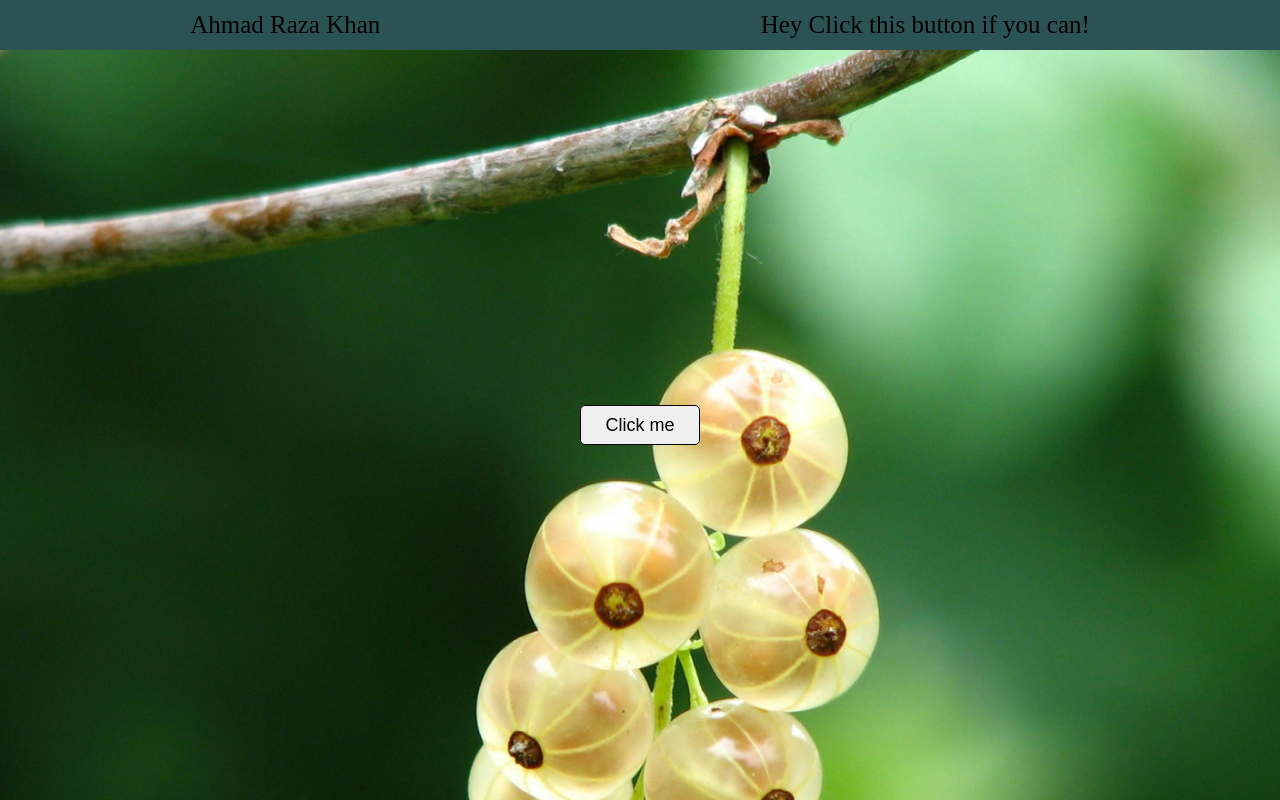
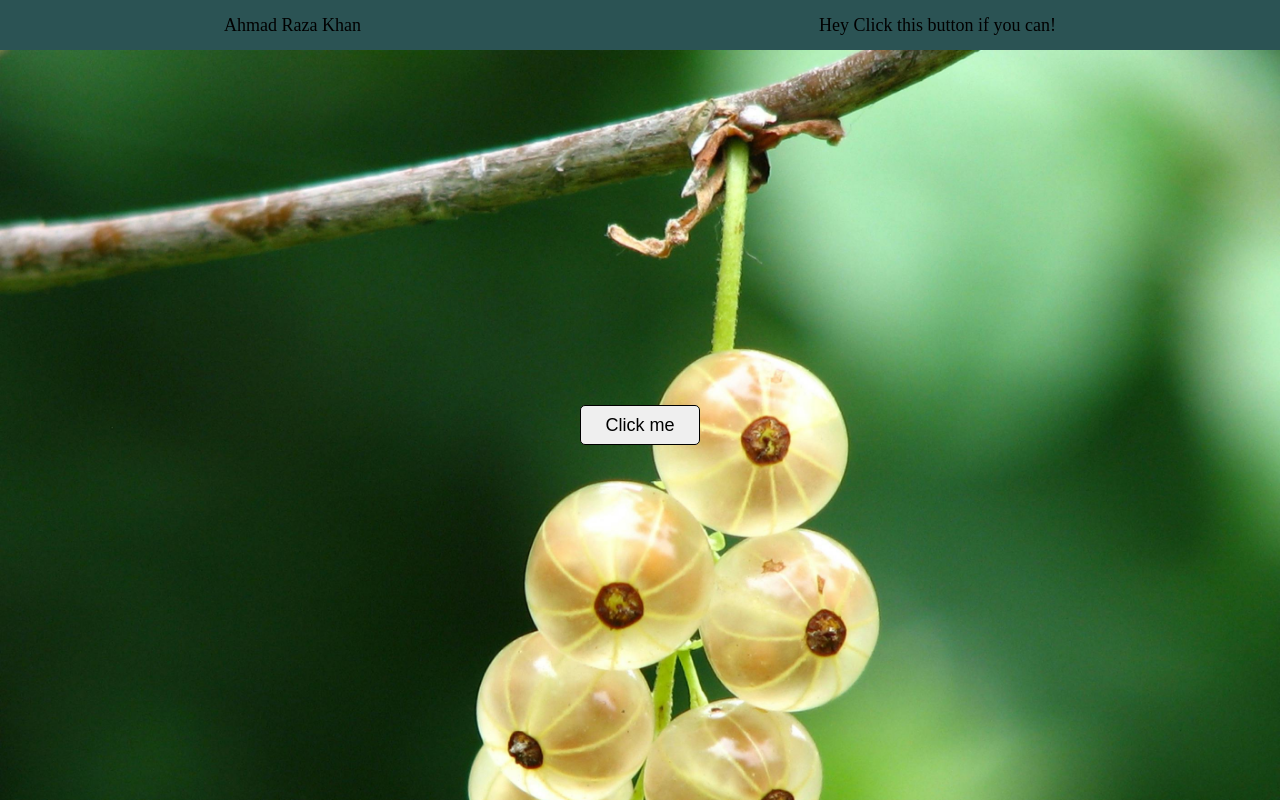
Before and after one commit to AhmadRaza-Khan/scarybtuuon, a plain HTML site: page index.html in a window 1280 px wide. Drawn offline with Linux system fonts and the light colour scheme.

Commit message:
fifth commit

```diff
--- a/index.html
+++ b/index.html
@@ -24,7 +24,8 @@
             display: flex;
             justify-content: space-around;
             align-items: center;
-            font-size: 25px;
+            gap: 10px;
+            font-size: 18px;
         }
     </style>
 </head>
```
Also changed, not shown: public/pexels-emrecan-2189696.jpg (deleted), 1 other file.
